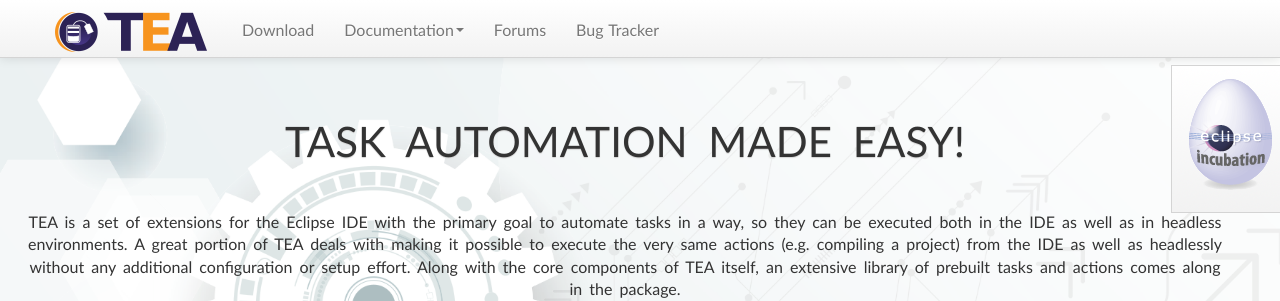
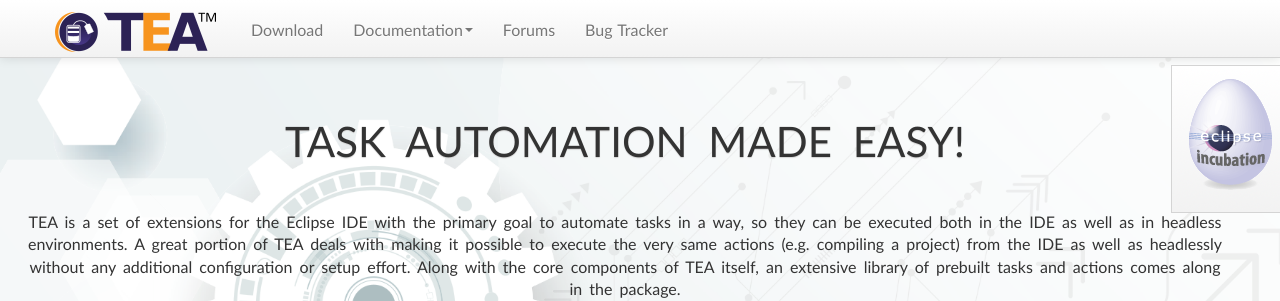
Before and after one commit to eclipse-tea/tea-website, a PHP site: page /index.php in a window 1280 px wide. Shown: the top 301 px of the page. Run offline with PHP 8.4, Linux system fonts and the light colour scheme.

Commit message:
Update logo - add (tm)
Change-Id: Ieb05082420d1506c494403d39c16a2b9877ceb2e

```diff
--- a/css/style.css
+++ b/css/style.css
@@ -1067,7 +1067,7 @@ UNUSED.btn-the-bizzniss-4.active,UNUSED.btn-the-bizzniss-4:active {
 	display: block;
 	position: relative;
 	top: 0;
-	width: 152px;
+	width: 161px;
 	height: 40px;
 	padding-top: 0;
 	padding-bottom: 0;
@@ -1077,7 +1077,7 @@ UNUSED.btn-the-bizzniss-4.active,UNUSED.btn-the-bizzniss-4:active {
 	line-height: 600px;
 	color: #333;
 	background: url('/tea/images/tea-full40.png') no-repeat 0 0px;
-	background-size: 152px;
+	background-size: 161px;
 	background-position: center;
 }
 
```
Also changed, not shown: images/tea-full40.png.
